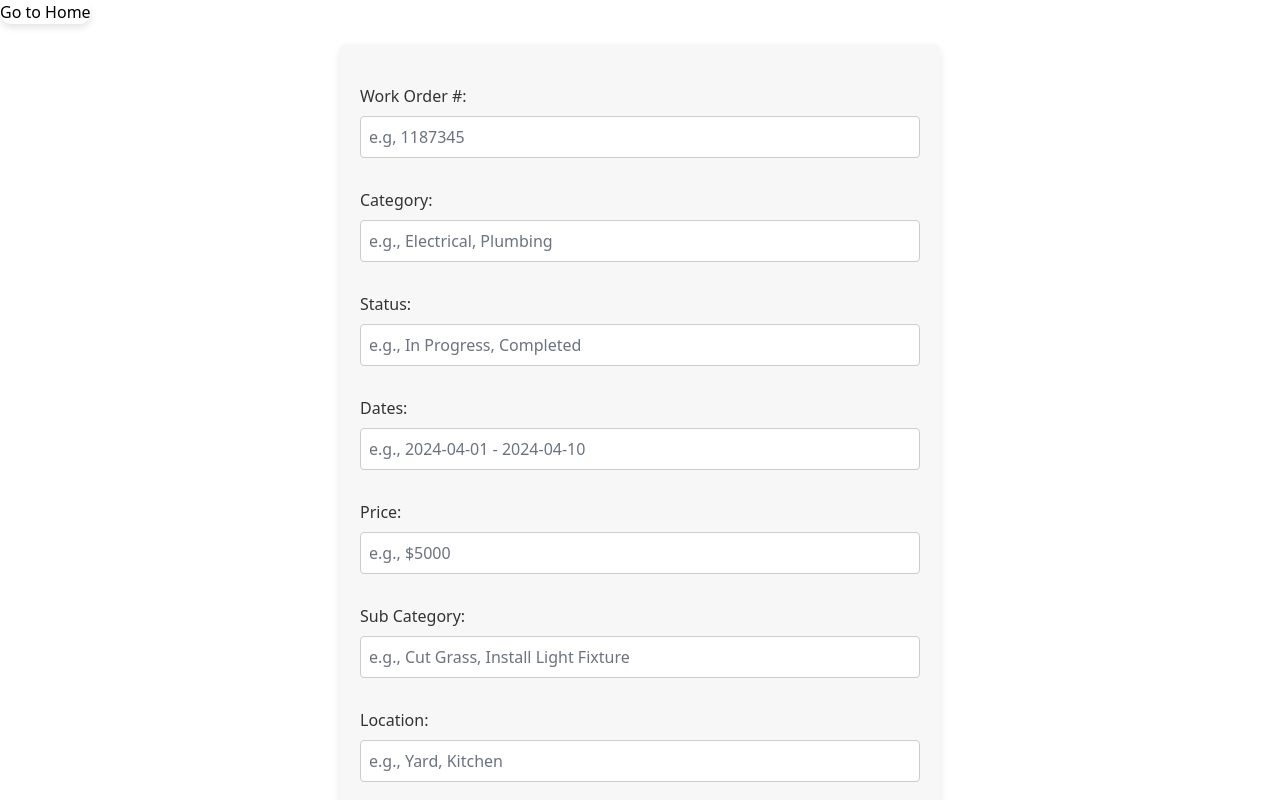
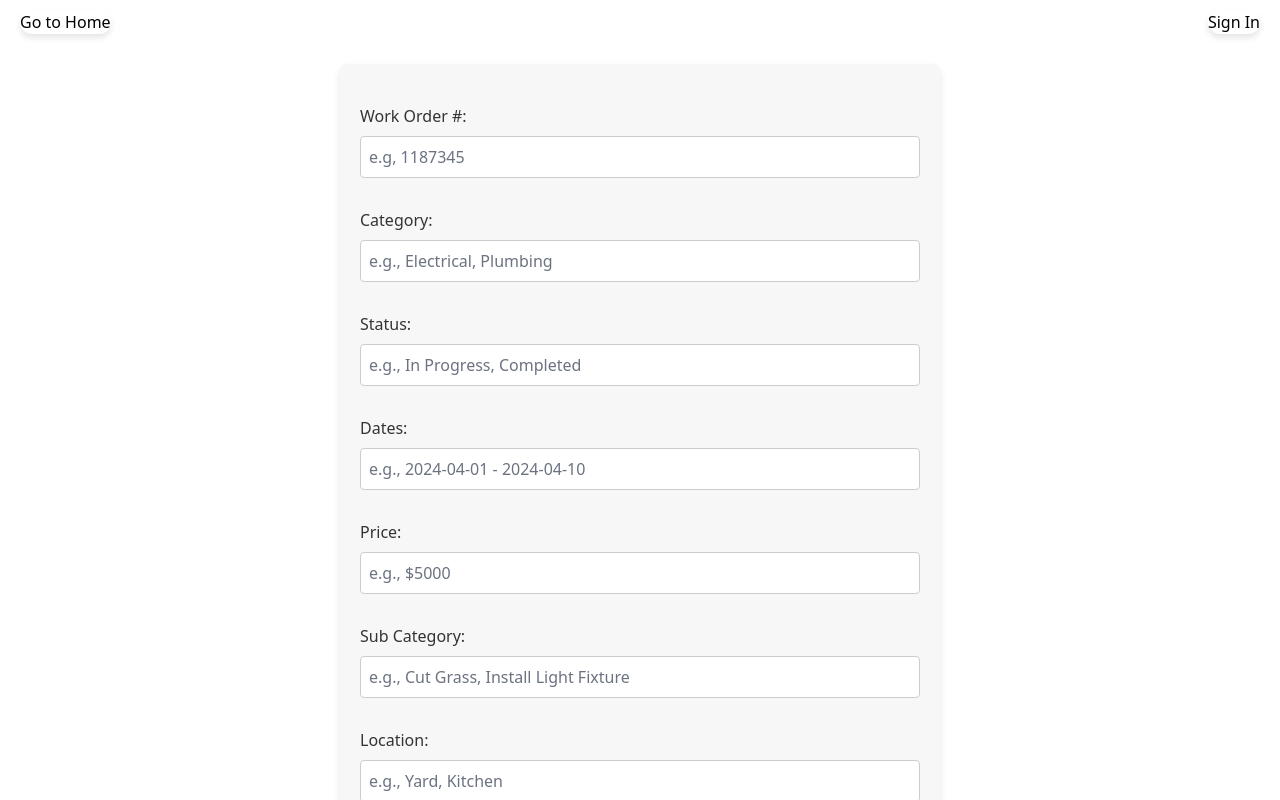
Before and after one commit to Mcootauc/WebsiteDemo, a Vue app: page / in a window 1280 px wide. Both pictures are taken after typing "Sample" into the empty fields and a click on the button "Create Form". Shown: the top 800 px of the page. Built offline with nearby package versions, Linux system fonts and the light colour scheme; no server answers.

Commit message:
"added sign in and fixed button style"

```diff
--- a/index.html
+++ b/index.html
@@ -4,7 +4,7 @@
         <meta charset="UTF-8" />
         <link rel="icon" type="image/svg+xml" href="/vite.svg" />
         <meta name="viewport" content="width=device-width, initial-scale=1.0" />
-        <title>ProductSpace Demo</title>
+        <title>AS Web Demo</title>
     </head>
     <body>
         <div id="app"></div>
--- a/package.json
+++ b/package.json
@@ -12,6 +12,7 @@
     "@coreui/coreui": "^5.0.0",
     "@coreui/vue": "^5.0.0",
     "bootstrap": "^5.3.3",
+    "firebase": "^10.11.0",
     "flowbite": "^2.3.0",
     "vue": "^3.4.21",
     "vue-datepicker-ui": "^3.1.1"
--- a/src/App.vue
+++ b/src/App.vue
@@ -1,40 +1,59 @@
 <template>
     <div>
-        <!-- Button to toggle between form and home -->
-        <button @click="toggleWriting">
-            {{ writing ? "Go to Home" : "Create Form" }}
-        </button>
-
-        <!-- Conditionally render Form or Home component -->
-        <Form v-if="writing" />
-        <Home v-else />
+        <!-- Top Bar for Buttons -->
+        <div class="top-bar">
+            <button @click="toggleWriting" class="left-button">
+                {{ writing ? "Go to Home" : "Create Form" }}
+            </button>
+            <div class="right-section">
+                <button v-if="!user" @click="signIn">Sign In</button>
+                <div v-else>
+                    Hello, {{ user.displayName }} &nbsp;
+                    <button @click="signOutUser">Sign Out</button>
+                </div>
+            </div>
+        </div>
+        <!-- Main Content: Form or Home Component -->
+        <div class="content">
+            <Form v-if="writing" />
+            <Home v-else />
+        </div>
     </div>
 </template>
 
-<script>
+<script setup>
+import { ref, onMounted, onUnmounted } from "vue";
 import Home from "./components/Home.vue";
 import Form from "./components/Form.vue";
+import {
+    useAuthentication,
+    useSignIn,
+    useSignOut,
+} from "./services/authService.js";
 
-export default {
-    components: {
-        Form,
-        Home,
-    },
-    data() {
-        return {
-            writing: false,
-        };
-    },
-    methods: {
-        toggleWriting() {
-            this.writing = !this.writing;
-        },
-    },
+const writing = ref(false);
+const { user, subscribe } = useAuthentication();
+const { signIn } = useSignIn();
+const { signOutUser } = useSignOut();
+
+const toggleWriting = () => {
+    writing.value = !writing.value;
 };
+
+let unsubscribe;
+onMounted(() => {
+    unsubscribe = subscribe();
+});
+
+onUnmounted(() => {
+    if (unsubscribe) {
+        unsubscribe();
+    }
+});
 </script>
 
 <style>
-/* Add your styles here */
+/* General button styling */
 button {
     background-image: linear-gradient(to right, #4facfe 0%, #00f2fe 100%);
     border: none;
@@ -56,4 +75,25 @@ button:hover {
 button:focus {
     outline: none;
 }
+
+/* Top bar layout */
+.top-bar {
+    display: flex;
+    justify-content: space-between;
+    align-items: center;
+    padding: 10px 20px;
+}
+
+.left-button {
+    /* Additional styling if needed */
+}
+
+.right-section {
+    /* Additional styling if needed */
+}
+
+/* Styling for the main content area */
+.content {
+    margin-top: 20px;
+}
 </style>
--- /dev/null
+++ b/src/firebaseConfig.js
@@ -0,0 +1,18 @@
+import { initializeApp } from "firebase/app";
+import { getAuth } from "firebase/auth";
+import { getFirestore } from "firebase/firestore";
+
+// Your web app's Firebase configuration
+const firebaseConfig = {
+    apiKey: "AIzaSyCofKD7Fah9tGa3PXbuLQ1j3IGzQ_fRo2o",
+    authDomain: "aswebdemo.firebaseapp.com",
+    projectId: "aswebdemo",
+    storageBucket: "aswebdemo.appspot.com",
+    messagingSenderId: "586611298914",
+    appId: "1:586611298914:web:4861115002f95603d1373b",
+};
+
+// Initialize Firebase
+export const app = initializeApp(firebaseConfig);
+export const auth = getAuth(app);
+export const db = getFirestore(app);
--- /dev/null
+++ b/src/services/authService.js
@@ -0,0 +1,32 @@
+// Adjusted to not use onMounted and only return the necessary functions and state.
+import { ref } from "vue";
+import { signInWithPopup, GoogleAuthProvider, signOut } from "firebase/auth";
+import { auth } from "../firebaseConfig";
+
+export function useAuthentication() {
+    const user = ref(null);
+    const subscribe = () =>
+        auth.onAuthStateChanged((newUser) => {
+            user.value = newUser;
+        });
+
+    return { user, subscribe };
+}
+
+export function useSignIn() {
+    const signIn = () => {
+        signInWithPopup(auth, new GoogleAuthProvider()).catch((error) => {
+            console.error("Error signing in:", error);
+        });
+    };
+    return { signIn };
+}
+
+export function useSignOut() {
+    const signOutUser = () => {
+        signOut(auth).catch((error) => {
+            console.error("Error signing out:", error);
+        });
+    };
+    return { signOutUser };
+}
```
Also changed, not shown: 2 other files (tests, documents, lock files or other folders).
